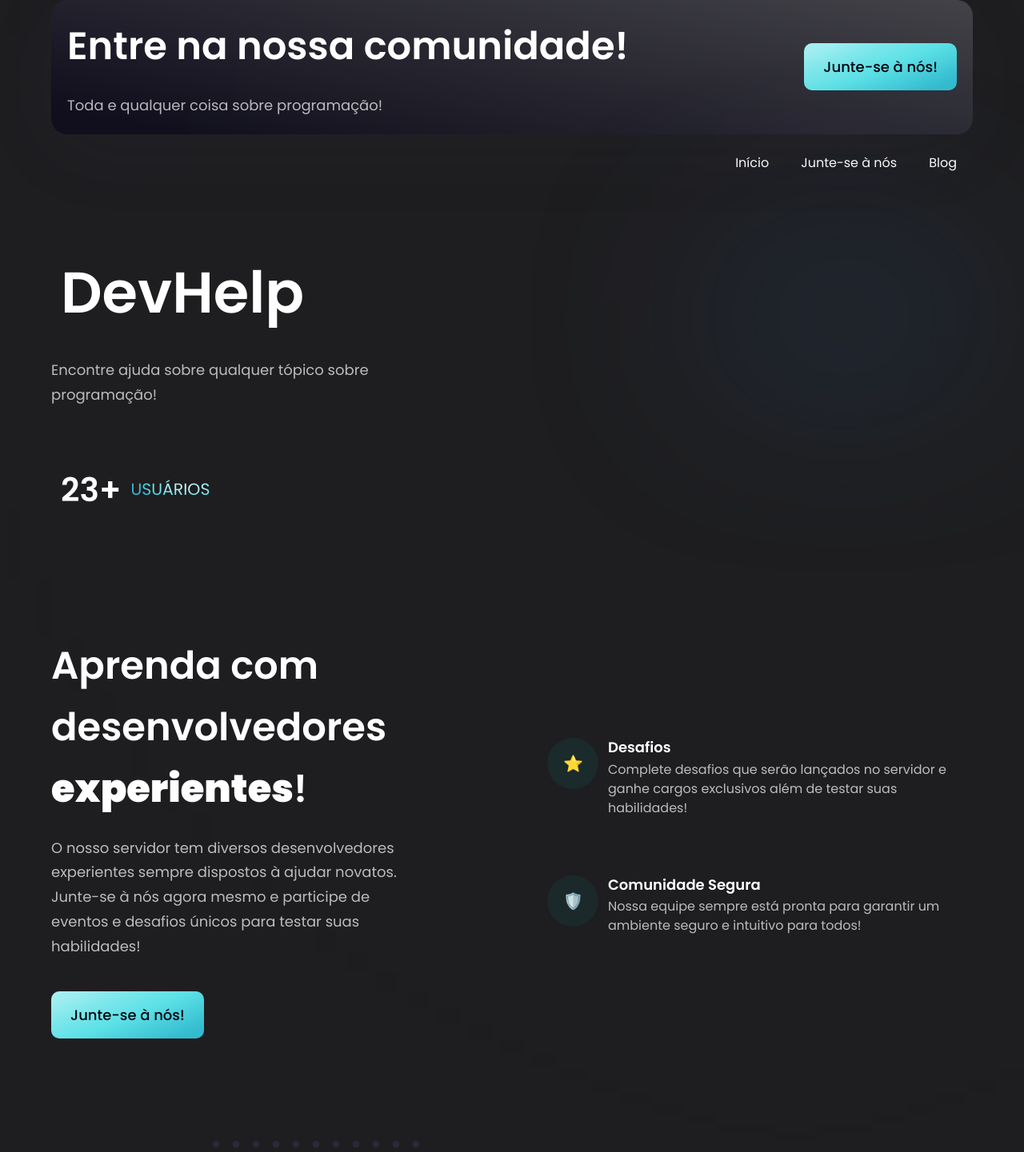
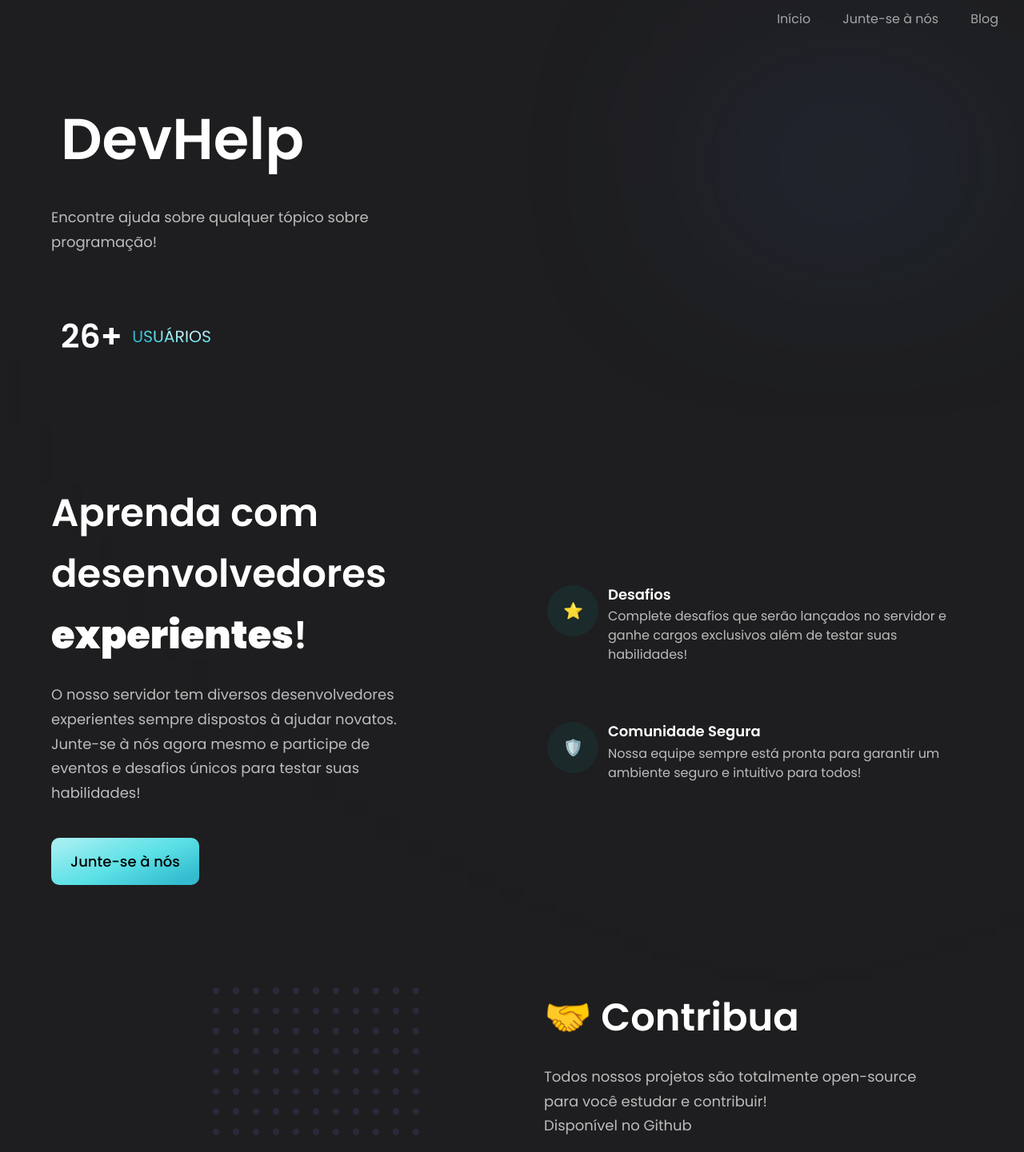
Before and after one commit to Dev-Help-Oficial/web, a React (Vite) app: page / in a window 1280 px wide. Shown: the top 1441 px of the page at 80% size. Built offline with nearby package versions, Linux system fonts and the light colour scheme.

Commit message:
message:  Melhora diversas partes do design

```diff
--- a/src/App.jsx
+++ b/src/App.jsx
@@ -4,7 +4,6 @@ import {
     Business,
     CardDeal,
     Clients,
-    CTA,
     Footer,
     Navbar,
     Testimonials,
@@ -17,7 +16,6 @@ const App = () => {
         <div className="bg-main w-full overflow-hidden">
             <div className={`${styles.paddingX} ${styles.flexCenter}`}>
                 <div className={`${styles.boxWidth}`}>
-                <CTA />
                     <Navbar />
                 </div>
             </div>
--- a/src/components/Business.jsx
+++ b/src/components/Business.jsx
@@ -35,7 +35,7 @@ const Business = () => (
                 Junte-se à nós agora mesmo e participe de eventos e desafios únicos para testar suas habilidades!
             </p>
 
-            <Button styles={`mt-10`} />
+            <Button text="Junte-se à nós" link="https://discord.gg/vNpPh6XTE9" styles={`mt-10`} />
         </div>
 
         <div className={`${layout.sectionImg} flex-col`}>
--- a/src/components/Button.jsx
+++ b/src/components/Button.jsx
@@ -1,14 +1,14 @@
 import React from "react";
 
-const Button = ({ styles }) => (
-    <a href='https://discord.gg/vNpPh6XTE9'>
+const Button = ({ text, link, styles }) => (
+  <a href={link}>
     <button
-        type="button"
-        className={`py-4 px-6 font-Poppins font-medium text-[18px] text-primary bg-blue-gradient rounded-[10px] outline-none transition-transform transform hover:scale-95 ${styles}`}
+      type="button"
+      className={`py-4 px-6 font-Poppins font-medium text-[18px] bg-blue-gradient rounded-[10px] transform transition-transform hover:scale-95 hover:bg-blue-600 focus:ring-2 focus:ring-blue-300 focus:ring-opacity-50 ${styles}`}
     >
-        Junte-se à nós!
+      {text}
     </button>
-    </a>
+  </a>
 );
 
 export default Button;
--- a/src/components/CTA.jsx
+++ /dev/null
@@ -1,21 +0,0 @@
-import styles from "../style";
-import Button from "./Button";
-
-const CTA = () => (
-    <section
-        className={`${styles.flexCenter} p-5 sm:flex-row flex-col bg-black-gradient-2 rounded-[20px] w-full box-shadow`}
-    >
-        <div className="flex-1 flex flex-col">
-            <h2 className={styles.heading2}>Entre na nossa comunidade!</h2>
-            <p className={`${styles.paragraph} mt-5`}>
-               Toda e qualquer coisa sobre programação!
-            </p>
-        </div>
-
-        <div className={`${styles.flexCenter} sm:ml-10 ml-0 sm:mt-0 mt-10`}>
-            <Button />
-        </div>
-    </section>
-);
-
-export default CTA;
--- a/src/components/CardDeal.jsx
+++ b/src/components/CardDeal.jsx
@@ -11,7 +11,7 @@ const CardDeal = () => (
             📣 Fique por dentro dos exercícios e complete-os para aprender cada vez mais!
             </p>
 
-            <Button styles={`mt-10`} />
+            <Button text="Junte-se à nós" link="https://discord.gg/vNpPh6XTE9" styles={`mt-10`} />
         </div>
 
 
--- a/src/components/Content.jsx
+++ b/src/components/Content.jsx
@@ -109,7 +109,7 @@ const Content = () => (
             <p className={`${styles.paragraph} max-w-[470px] mt-5`}>
                 Todos nossos projetos são totalmente open-source para você estudar e contribuir!
                 <br className="sm:block hidden" />{" "}
-                <a className='underline hover:no-underline' href="https://github.com/dev-help-oficial" target="_blank">Disponível no Github</a>
+                <a className='no-underline hover:underline' href="https://github.com/dev-help-oficial" target="_blank">Disponível no Github</a>
             </p>
 
 
--- a/src/components/Footer.jsx
+++ b/src/components/Footer.jsx
@@ -46,15 +46,20 @@ const Footer = () => (
 
             <div className="flex flex-row md:mt-0 mt-6">
                 {socialMedia.map((social, index) => (
+                    <a
+                    href={social.link}
+                    target={social.target}
+                    >
                     <img
                         key={social.id}
                         src={social.icon}
                         alt={social.id}
+                        title={social.title}
                         className={`w-[21px] h-[21px] object-contain cursor-pointer ${
                             index !== socialMedia.length - 1 ? "mr-6" : "mr-0"
                         }`}
-                        onClick={() => window.open(social.link)}
                     />
+                    </a>
                 ))}
             </div>
         </div>
--- a/src/components/Navbar.jsx
+++ b/src/components/Navbar.jsx
@@ -1,23 +1,31 @@
-import React from "react";
+import React, { useState } from "react";
 import { menu, close } from "../assets";
 import { navLinks } from "../constants";
 
 const Navbar = () => {
-    const [toggle, setToggle] = React.useState(false);
+  const [toggle, setToggle] = useState(false);
+
+
+  const toggleSidebar = () => {
+    setToggle((prevState) => !prevState);
+  };
+
+
 
   return (
     <nav className="w-full flex py-6 px-5 justify-between items-center navbar z-10">
-
-
-            <ul className="list-none sm:flex hidden justify-end items-center flex-1 ">
+      <ul className="list-none sm:flex hidden justify-end items-center flex-1 fixed right-8 z-10">
         {navLinks.map((nav, index) => (
                  <li
                  key={nav.id}
-                        className={`font-Poppins font-normal cursor-pointer text-[16px] ${
+                 className={`font-Poppins font-normal cursor-pointer text-[16px] opacity-60 hover:border-b-2 hover:border-indigo-600 hover:opacity-100 ${
                     index === navLinks.length - 1 ? "mr-0" : "mr-10"
-                        } text-white `}
+                  } text-white`}
+
                >
-                        <a href={`${nav.link}`} target={`${nav.target}`}>{nav.title}</a>
+            <a href={`${nav.link}`} target={`${nav.target}`}>
+              {nav.title}
+            </a>
           </li>
         ))}
       </ul>
@@ -26,26 +34,22 @@ const Navbar = () => {
         <img
           src={toggle ? close : menu}
           alt="menu"
-                    className="w-[28px] h-[28px] object-contain"
-                    onClick={() => setToggle((prevState) => !prevState)}
+          className="w-[28px] h-[28px] object-contain cursor-pointer fixed top-0 z-10"
+          onClick={toggleSidebar}
         />
 
         <div
           className={`${
-                        toggle ? "flex" : "hidden"
-                    } p-6 bg-black-gradient absolute top-20 right-0 mx-4 my-2 min-w-[140px] rounded-xl sidebar`}
+            toggle ? "block" : "hidden"
+          } bg-zinc-950 z-10 fixed top-0 left-0 h-full w-60 sidebar transition-transform transform translate-x-0 ease-in-out duration-300`}
         >
-                    <ul className="list-none flex justify-end items-start flex-1 flex-col">
+          <ul className="list-none flex flex-col h-full p-6 fixed">
             {navLinks.map((nav, index) => (
               <li
                 key={nav.id}
-                                className={`font-Poppins font-normal cursor-pointer text-[16px] ${
-                                    index === navLinks.length - 1
-                                        ? "mb-4"
-                                        : "mr-10"
-                                } text-white `}
+                className={`font-Poppins font-normal cursor-pointer text-[16px] mb-4 text-white`}
               >
-                                <a href={`#${nav.id}`}>{nav.title}</a>
+                <a href={`${nav.link}`}>{nav.title}</a>
               </li>
             ))}
           </ul>
--- a/src/components/index.js
+++ b/src/components/index.js
@@ -3,7 +3,6 @@ import Content from "./Content";
 import CardDeal from "./CardDeal";
 import Business from "./Business";
 import Clients from "./Clients";
-import CTA from "./CTA";
 import Stats from "./Stats";
 import Footer from "./Footer";
 import Testimonials from "./Testimonials";
@@ -15,7 +14,6 @@ export {
     CardDeal,
     Business,
     Clients,
-    CTA,
     Stats,
     Footer,
     Testimonials,
--- a/src/constants/index.js
+++ b/src/constants/index.js
@@ -16,9 +16,9 @@ export const navLinks = [
         target: "_self",
     },
     {
-        link: "https://dev-help-blog.netlify.app/",
+        link: "https://dev-help-blog.vercel.app/",
         title: "Blog",
-        target: "_blank",
+        target: "_self",
     },
 ];
 
@@ -54,7 +54,7 @@ export const stats = [
     {
         id: "stats-1",
         title: "Usuários",
-        value: "23+",
+        value: "26+",
     },
 
 ];
@@ -78,7 +78,7 @@ export const footerLinks = [
             },
             {
                 name: "Blog",
-                link: "https://dev-help-blog.netlify.app/"
+                link: "https://dev-help-blog.vercel.app/",
             },
         ],
     },
@@ -87,12 +87,16 @@ export const footerLinks = [
 export const socialMedia = [
     {
         id: "social-media-1",
+        title: "Github",
         icon: github,
         link: "https://www.github.com/dev-help-oficial",
+        target: "_self",
     },
     {
         id: "social-media-2",
         icon: discord,
+        title: "Discord",
+        target: "_self",
         link: "https://discord.gg/vNpPh6XTE9",
     },
 ];
```
Also changed, not shown: 1 other file (tests, documents, lock files or other folders). Lines whose indentation alone changed are shown as unchanged.
